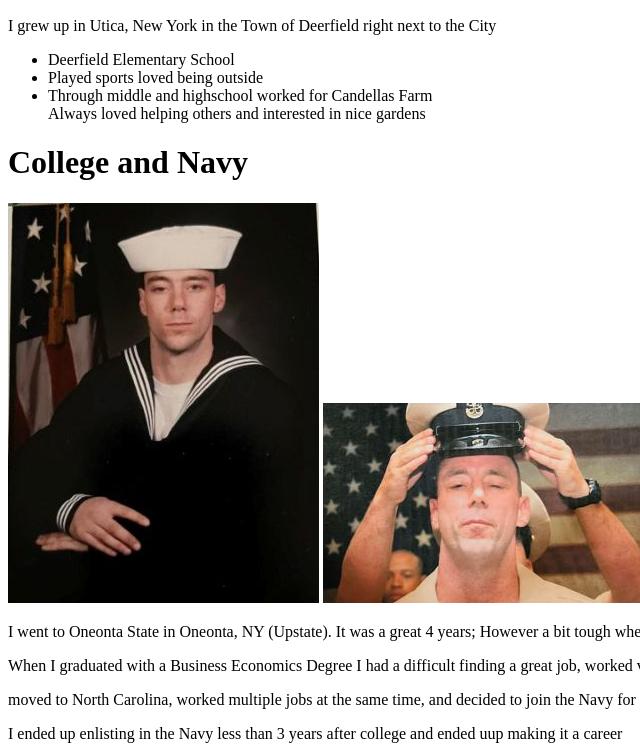
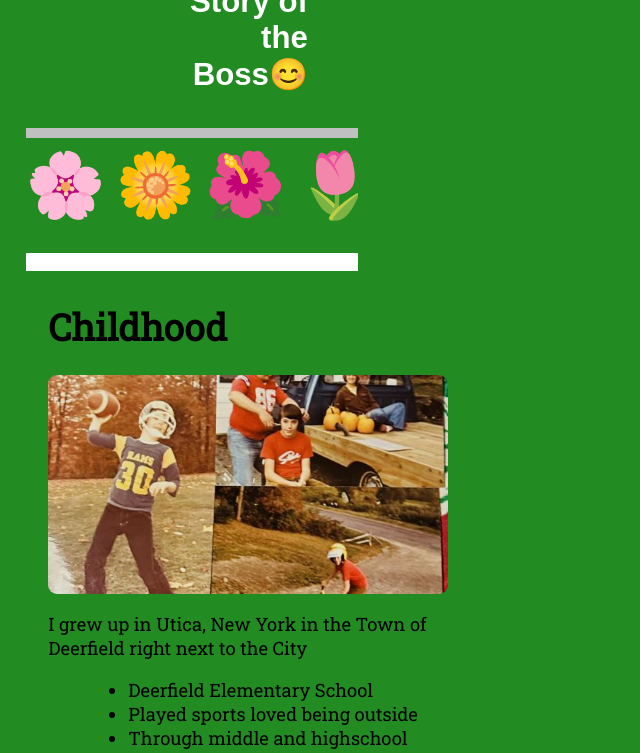
Before and after one commit to sahagues/Island-Curb-Grass-and-Garden-Website-2, a plain HTML site: page Story_Boss.html in a window 1280 px wide. Shown: the part 772-1525 px from the top of the page, without its empty margins (0-640 px from the left). Drawn offline with Linux system fonts and the light colour scheme; the site is published under a folder, as on GitHub Pages, so addresses that start at the root find nothing; a web font is replaced by a local one.

Commit message:
Update Story_Boss.html

```diff
--- a/Story_Boss.html
+++ b/Story_Boss.html
@@ -4,7 +4,7 @@
 <head>
 	<title>Island Curb Grass & Garden</title>
 	<meta charset="utf-8">
-    <link rel="stylesheet" href="/Island-Curb-Grass-and-Garden-Website-2/css/styles.css">
+    <link rel="stylesheet" href="./css/styles.css">
     <meta name="viewport" content="width=device-width, initial-scale=1.0">
     <link href="https://fonts.googleapis.com/css?family=Francois+One|Roboto+Slab&display=swap" rel="stylesheet">
 </head>
```
